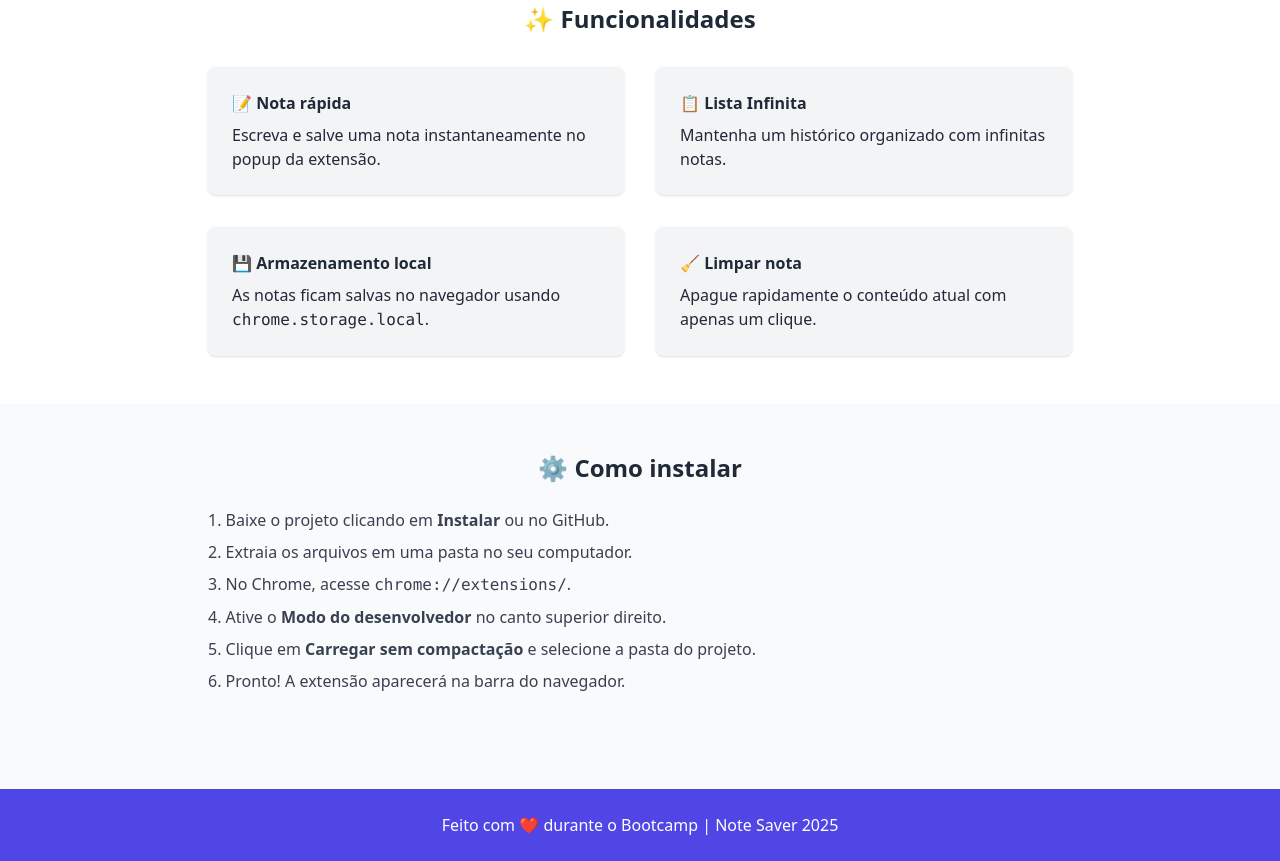
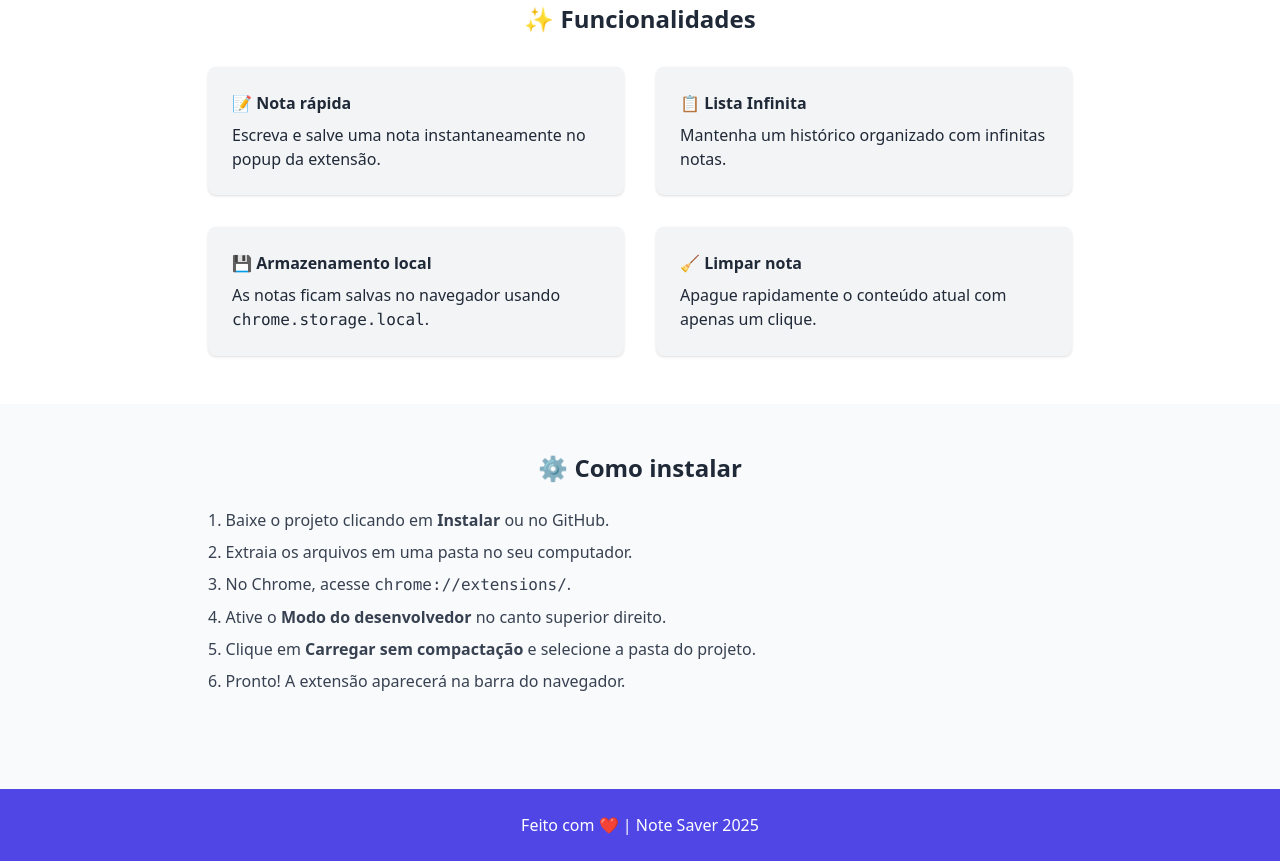
Before and after one commit to HereTwo/bootcamp2-chrome-ext--HereTwo-., a browser extension: page docs/index.html in a window 1280 px wide. Shown: the part 469-1330 px from the top of the page. Drawn offline with nearby package versions, Linux system fonts and the light colour scheme; files whose address does not match are found by name.

Commit message:
Update index.html

```diff
--- a/docs/index.html
+++ b/docs/index.html
@@ -76,7 +76,7 @@
   <!-- Footer -->
   <footer class="bg-indigo-600 text-white py-6 mt-12">
     <div class="max-w-4xl mx-auto px-4 text-center">
-      <p>Feito com ❤️ durante o Bootcamp | Note Saver 2025</p>
+      <p>Feito com ❤️ | Note Saver 2025</p>
     </div>
   </footer>
 
```
